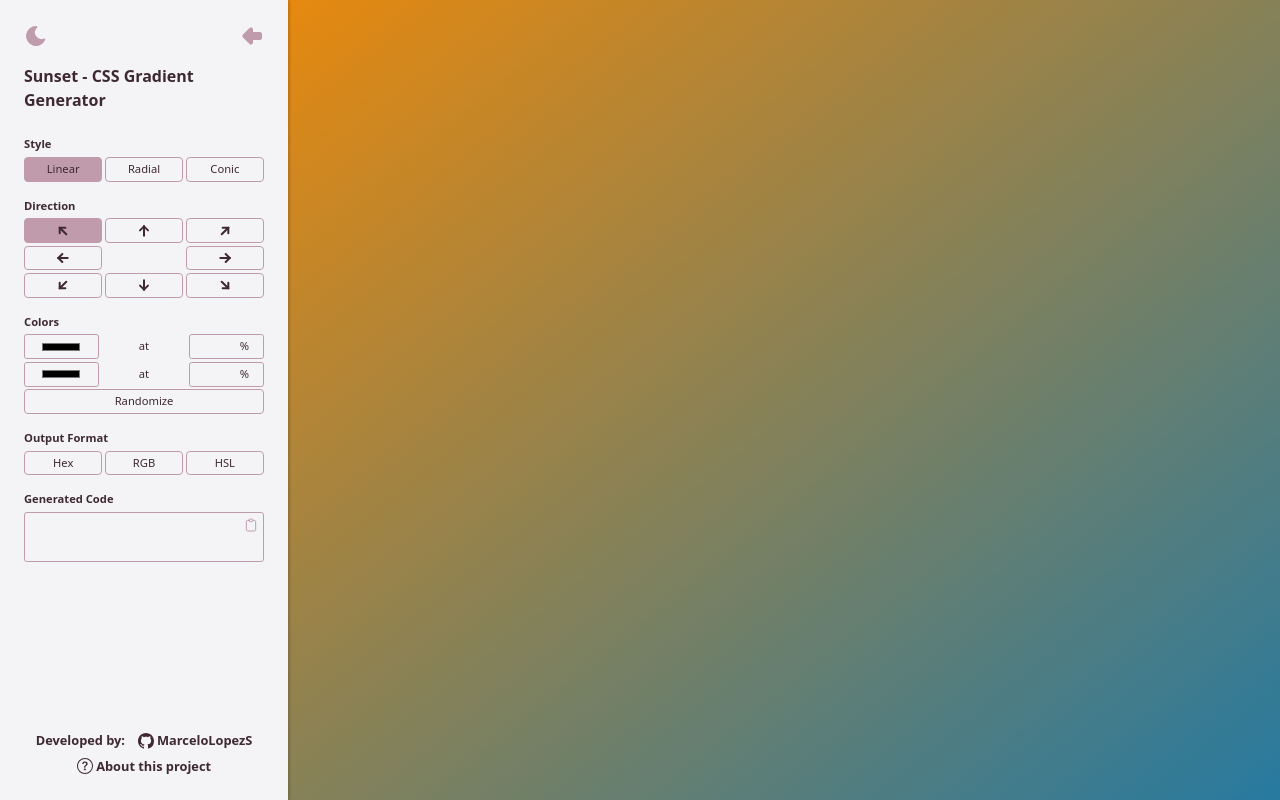
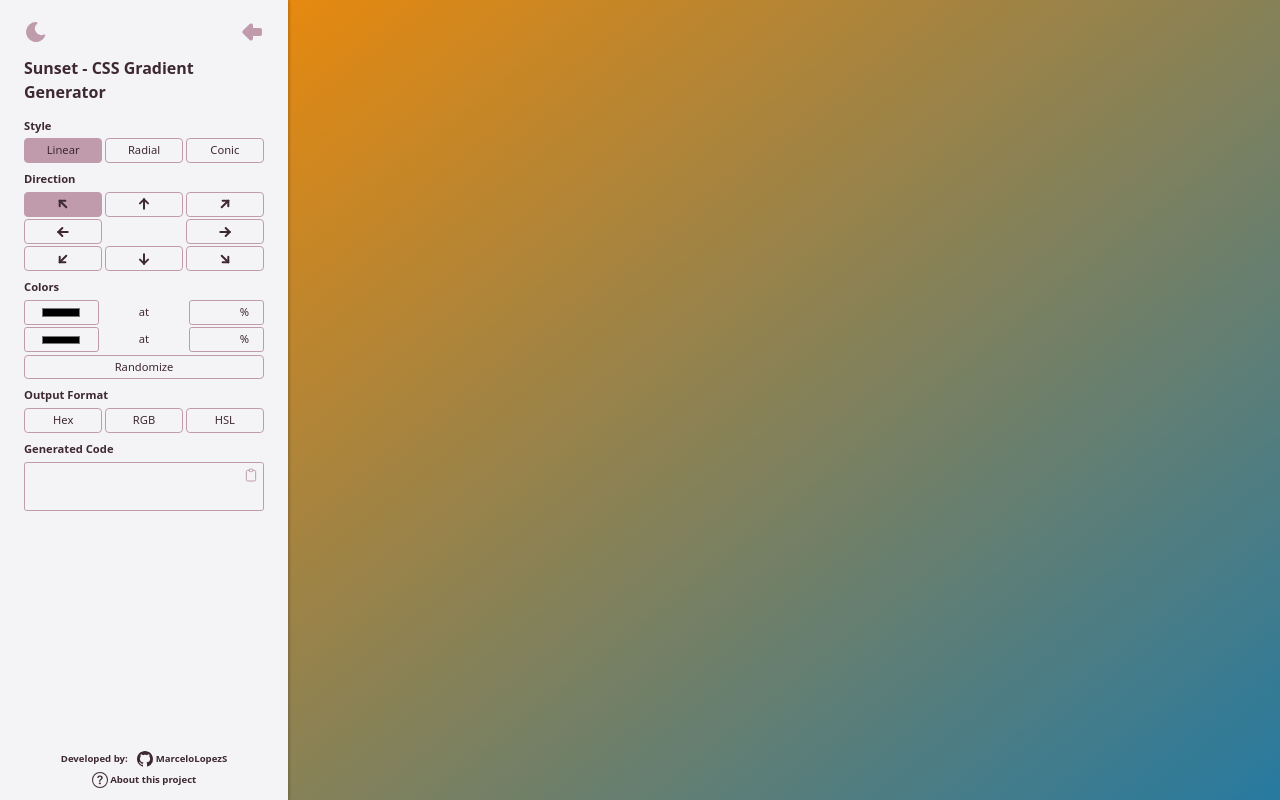
Before and after one commit to MarceloLopezS/sunset-css-gradient-generator, a React (Vite) app: page / in a window 1280 px wide. Built offline with nearby package versions, Linux system fonts and the light colour scheme.

Commit message:
Update gap and margin variables

```diff
--- a/src/widgets/ControlPanel/ui/ControlPanelFooter/ui/styles.module.css
+++ b/src/widgets/ControlPanel/ui/ControlPanelFooter/ui/styles.module.css
@@ -4,7 +4,7 @@
   justify-content: center;
   align-items: center;
   gap: 0.5em 1em;
-  font-size: var(--fs-80);
+  font-size: var(--fs-footer);
   font-weight: var(--fw-bold);
   margin-block-start: auto;
 }
--- a/src/widgets/ControlPanel/ui/ControlPanelHeader/ui/styles.css
+++ b/src/widgets/ControlPanel/ui/ControlPanelHeader/ui/styles.css
@@ -1,11 +1,11 @@
 .control-panel__header {
-  padding-block-end: var(--size-50);
+  padding-block-end: var(--size-35);
 }
 
 .control-panel__togglers-wrapper {
   display: flex;
   justify-content: space-between;
-  margin-block-end: var(--size-100);
+  margin-block-end: var(--size-75);
 }
 
 .control-panel__title {
--- a/src/widgets/ControlPanel/ui/styles.module.css
+++ b/src/widgets/ControlPanel/ui/styles.module.css
@@ -2,9 +2,10 @@
   position: relative;
   display: flex;
   flex-direction: column;
-  gap: var(--size-100);
+  gap: var(--size-50);
   min-width: 100vw;
-  padding: var(--size-150);
+  padding: var(--size-125) var(--size-150);
+  padding-block-end: var(--size-75);
   box-shadow: 2px 0 2px rgba(0, 0, 0, 0.15);
   transition: transform 500ms ease;
 }
```
